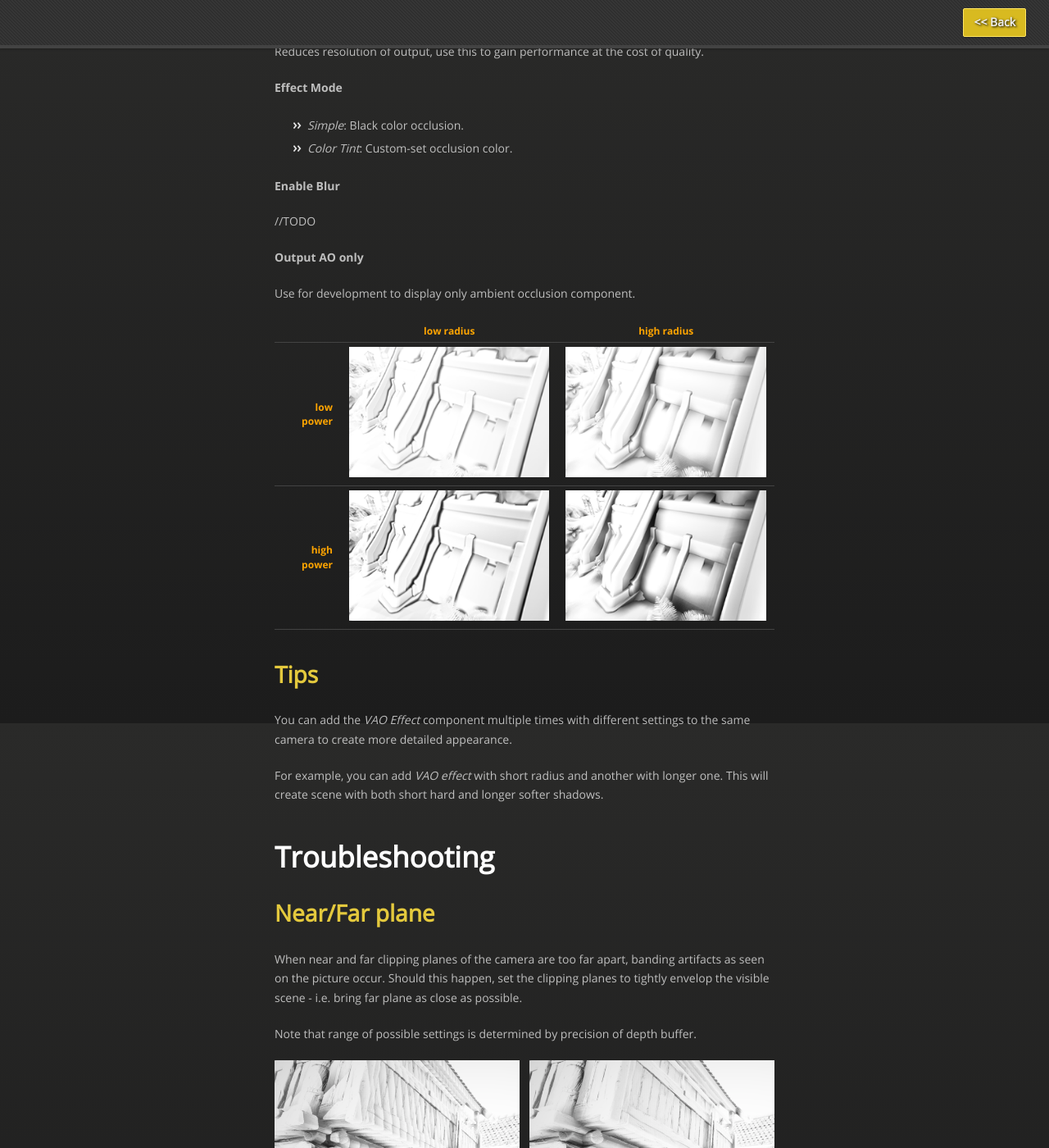
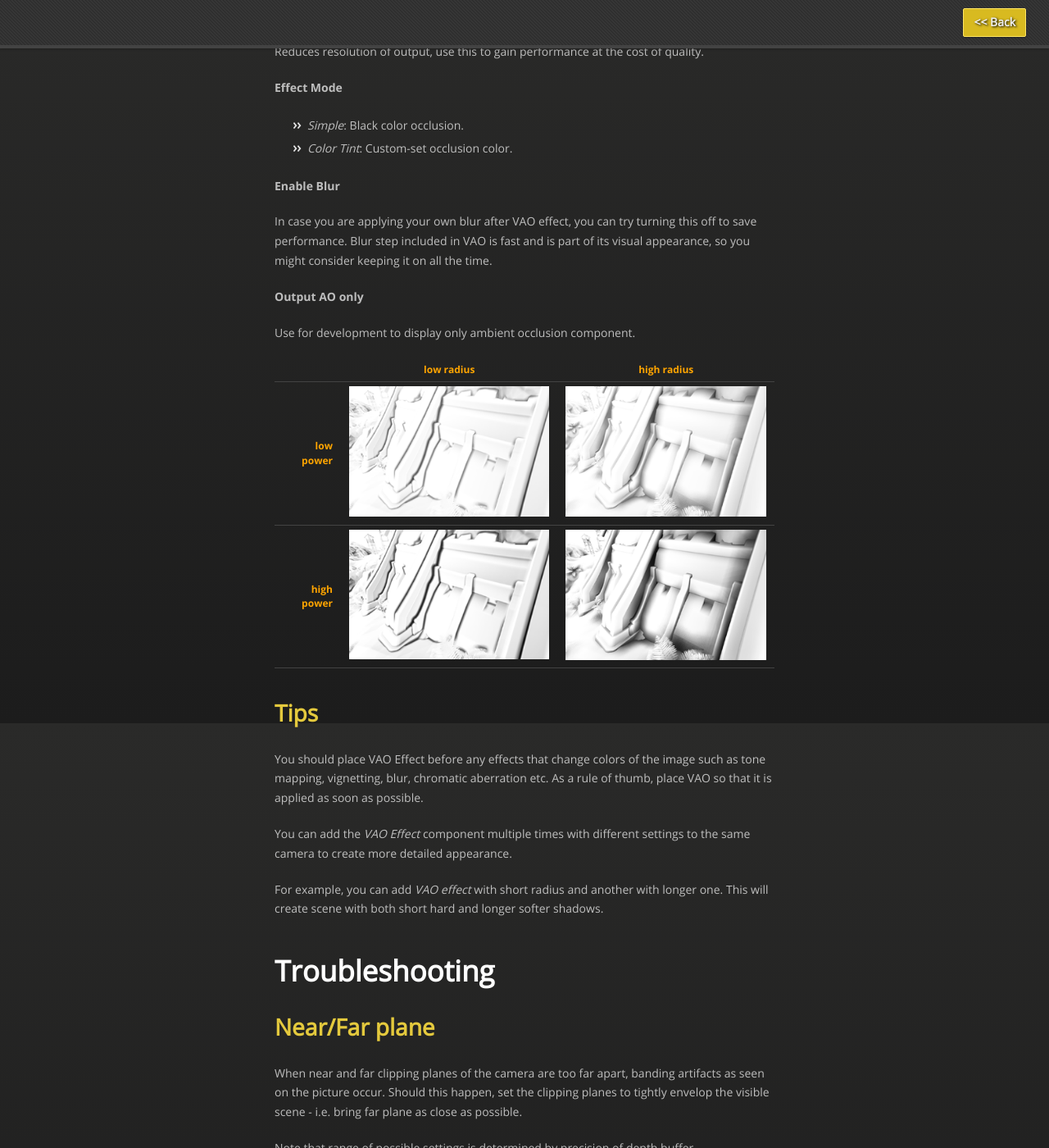
Before and after one commit to projectwilberforce/projectwilberforce.github.io, a Jekyll site: the page built from vaomanual/index.md, in a window 1280 px wide and 1400 px high, scrolled down 3618 px. Shown: the whole window at 82% size. Built offline with Jekyll 4.4.1, drawn with Linux system fonts in a browser that asks for light colours; nearby versions of some CDN libraries.

Commit message:
Blur option description, tip on effects ordering

```diff
--- a/vaomanual/index.md
+++ b/vaomanual/index.md
@@ -86,7 +86,7 @@ Reduces resolution of output, use this to gain performance at the cost of qualit
 
 **Enable Blur**
 
-//TODO
+In case you are applying your own blur after VAO effect, you can try turning this off to save performance. Blur step included in VAO is fast and is part of its visual appearance, so you might consider keeping it on all the time.
 
 **Output AO only**
 
@@ -99,6 +99,8 @@ Use for development to display only ambient occlusion component.
 
 
 ## Tips
+
+You should place VAO Effect before any effects that change colors of the image such as tone mapping, vignetting, blur, chromatic aberration etc. As a rule of thumb, place VAO so that it is applied as soon as possible.
 
 You can add the *VAO Effect* component multiple times with different settings to the same camera to create more detailed appearance.
 
```
